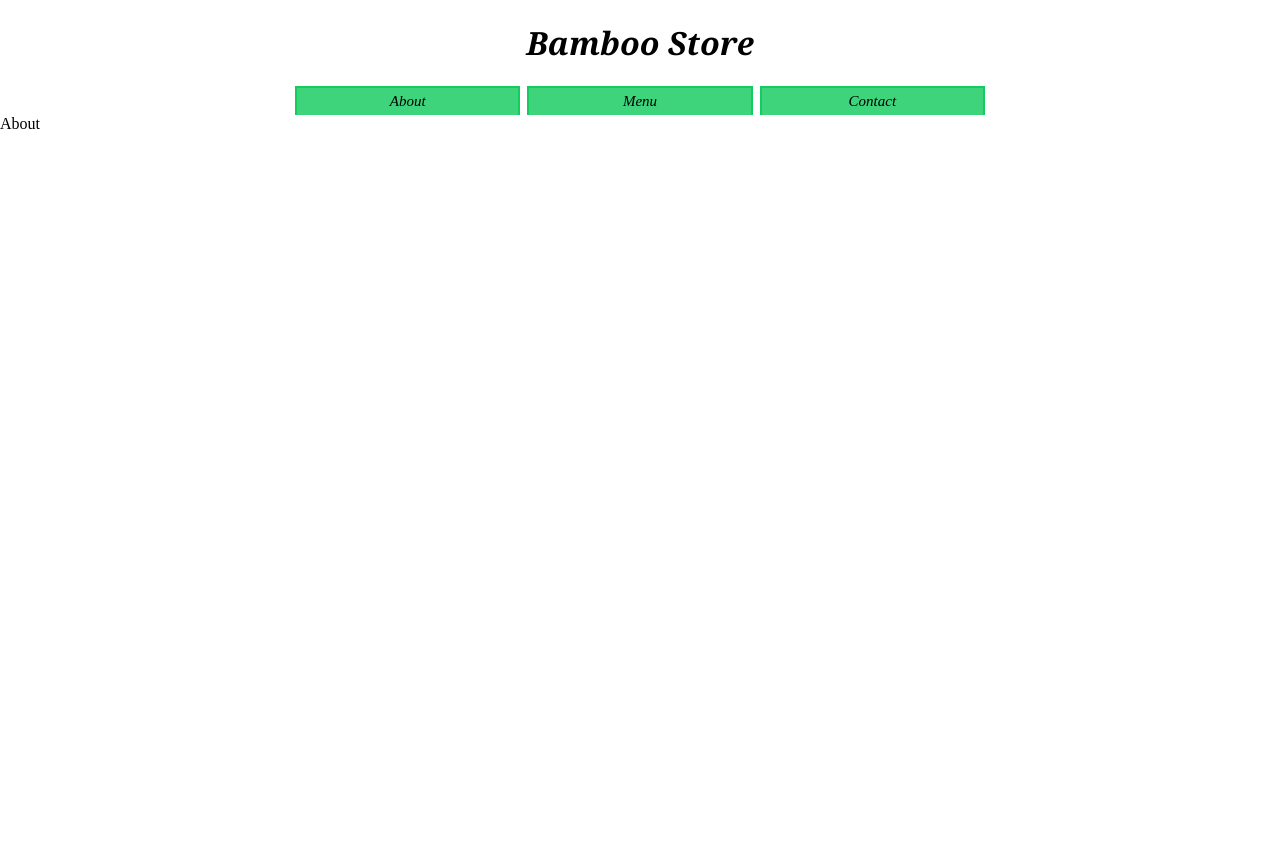
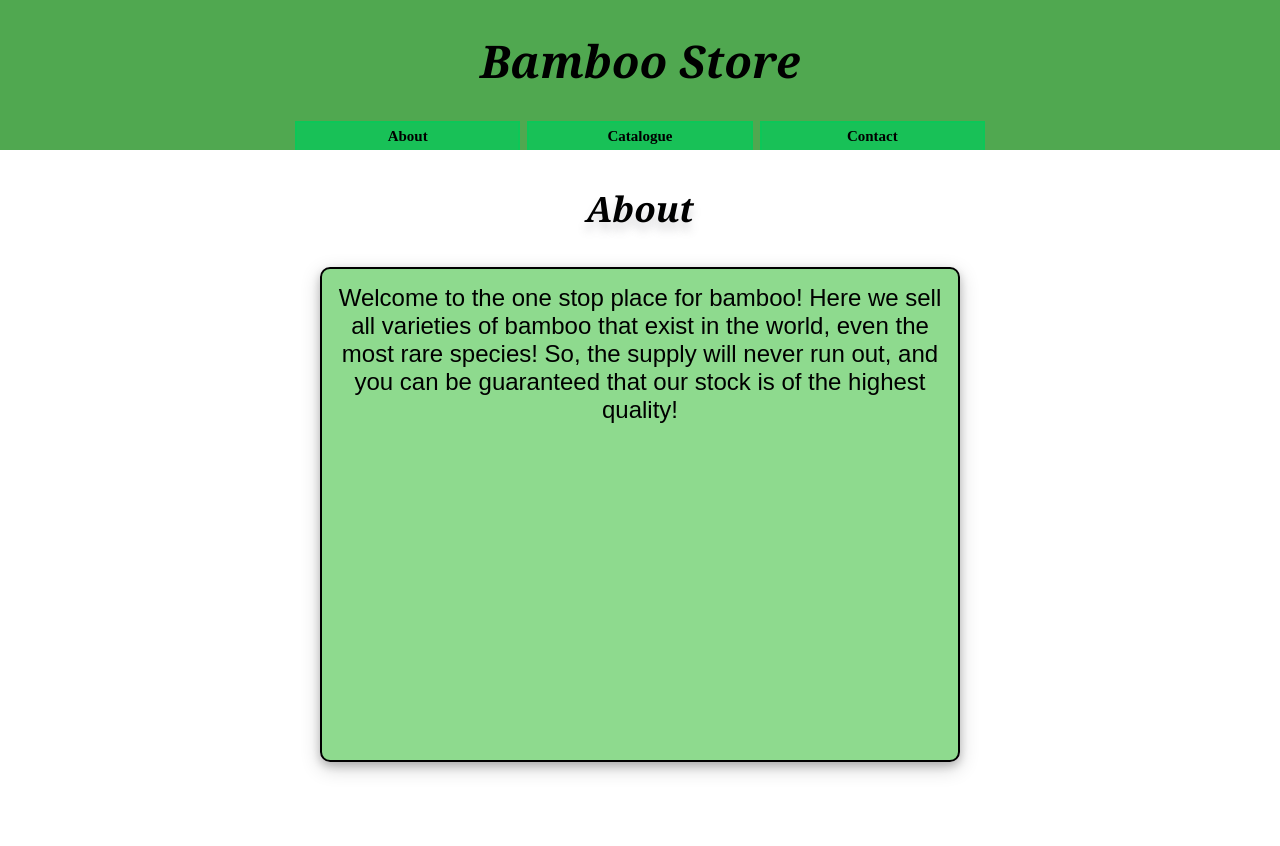
Before and after one commit to BambooCode98/restaurant-page, a website built with webpack: page dist/index.html in a window 1280 px wide. Before the commit the page ends 800 px from the top, so only its background shows below. Built offline with nearby package versions, Linux system fonts and the light colour scheme; files whose address does not match are found by name.

Commit message:
more styles applied and adding catalogue page

```diff
--- a/src/about.js
+++ b/src/about.js
@@ -2,7 +2,22 @@
 
 const page = document.querySelector('#page');
 const about = document.createElement('div');
+const aboutHeader = document.createElement('h3');
+const aboutInfo = document.createElement('div');
+const message = document.createElement('p');
+
+//classes
+aboutHeader.classList.add('headerMenu');
 about.classList.add('page0');
+aboutInfo.classList.add('info1');
+message.classList.add('message1');
 
-about.textContent = "About";
+//add page header
+aboutHeader.textContent = "About";
 page.append(about);
+about.append(aboutHeader);
+
+//page info
+about.append(aboutInfo);
+aboutInfo.append(message);
+message.innerHTML = "Welcome to the one stop place for bamboo! Here we sell all varieties of bamboo that exist in the world, even the most rare species! So, the supply will never run out, and you can be guaranteed that our stock is of the highest quality!";
--- a/src/contact.js
+++ b/src/contact.js
@@ -2,8 +2,16 @@
 
 const page = document.querySelector('#page');
 const contact = document.createElement('div');
+const contactHeader = document.createElement('h3');
+const contactInfo = document.createElement('div');
+
+contactHeader.classList.add('headerMenu');
 contact.classList.add('page2');
 
+//add the page heading
+contactHeader.textContent = "Contact";
+page.append(contact);
+contact.append(contactHeader);
 
-contact.textContent = "Contact";
-page.append(contact);
+//page information
+contact.append(contactInfo);
--- a/src/doc-elements.js
+++ b/src/doc-elements.js
@@ -5,7 +5,7 @@ const tabBox = document.createElement('div');
   tabBox.classList.add('tabBox');
 // create tabs
 let tab1 = "About";
-let tab2 = "Menu";
+let tab2 = "Catalogue";
 let tab3 = "Contact";
 export let tabs = [tab1, tab2, tab3];
 
--- a/src/index.js
+++ b/src/index.js
@@ -20,18 +20,18 @@ const contactPage = document.querySelector('.page2');
 
 about.addEventListener('click', function() {
   aboutPage.style.visibility = 'visible';
-  menuPage.style.visibility = 'hidden';
+  menuPage.style.display = "none";
   contactPage.style.visibility = 'hidden';
 })
 
 menu.addEventListener('click', function() {
   aboutPage.style.visibility = 'hidden';
-  menuPage.style.visibility = 'visible';
+  menuPage.style.display = 'block';
   contactPage.style.visibility = 'hidden';
 })
 
 contact.addEventListener('click', function() {
   aboutPage.style.visibility = 'hidden';
-  menuPage.style.visibility = 'hidden';
+  menuPage.style.display = "none";
   contactPage.style.visibility = 'visible';
 })
--- a/src/menu.js
+++ b/src/menu.js
@@ -2,7 +2,34 @@
 
 const page = document.querySelector('#page');
 const menu = document.createElement('div');
+const menuHeader = document.createElement('h3');
+const menuInfo = document.createElement('div');
+const catalogue = document.createElement('div');
+
+menuHeader.classList.add('headerMenu');
 menu.classList.add('page1');
+catalogue.classList.add('catalogue');
+menuInfo.classList.add('info2');
 
-menu.textContent = "Menu";
+//add page header
+menuHeader.textContent = "Catalogue";
 page.append(menu);
+menu.append(menuHeader);
+
+//add page info
+menu.append(menuInfo);
+menuInfo.append(catalogue);
+
+// products list
+let plant1 = "Aureosulcata";
+let plant2 = "Parvifolia";
+let plant3 = "Nigra: 'Henon'";
+let plant4 = "Aurea";
+let plantCatalogue = [plant1, plant2, plant3, plant4];
+
+for(let i = 0; i < plantCatalogue.length; i++) {
+  let plantCard = document.createElement('div');
+  plantCard.classList.add('plantList' + [i]);
+  plantCard.textContent = plantCatalogue[i];
+  catalogue.append(plantCard);
+}
--- a/src/style.css
+++ b/src/style.css
@@ -10,15 +10,19 @@ body{
   justify-content: space-between;
   align-items: center;
   flex-flow: column;
+  background-color: rgb(80, 168, 80);
 }
 
 #page{
   display: grid;
-  height: 80vh;
+  height: 90vh;
   width: 100%;
-  /* justify-content: flex-start;
-  align-items: center;
-  flex-flow: column; */
+}
+
+.page0, .page1, .page2{
+  grid-column: 1;
+  grid-row: 1;
+  background-color: white;
 }
 
 .header{
@@ -28,6 +32,17 @@ body{
   display: flex;
   justify-content: center;
   align-items: center;
+  font-size: 45px;
+}
+
+.headerMenu{
+  font-family: Georgia, 'Times New Roman', Times, serif;
+  font-style: italic;
+  font-size: 35px;
+  width: 100%;
+  display: flex;
+  justify-content: center;
+  text-shadow: 0 8px 8px rgba(112, 112, 121, 0.25);
 }
 
 .tabBox{
@@ -48,48 +63,66 @@ body{
   justify-content: center;
   align-items: center;
   font-size: 15px;
-  font-style: oblique;
+  font-weight: bold;
   cursor: pointer;
+}
+
+.tabs0:hover, .tabs1:hover, .tabs2:hover{
+  background-color: rgba(50, 122, 77, 0.637);
+  border-color: rgba(50, 122, 77, 0.637);
 }
 
 .page0{
   visibility: visible;
 }
 
-.tabs1{
-  list-style-type: none;
-  padding: 5px;
-  border: 2px rgba(10, 201, 89, 0.788) solid;
-  border-bottom: none;
-  background-color: rgba(10, 201, 89, 0.788);
-  width: 30%;
-  display: flex;
-  justify-content: center;
-  align-items: center;
-  font-size: 15px;
-  font-style: oblique;
-  cursor: pointer;
-}
-
 .page1{
-  visibility: hidden;
-}
-
-.tabs2{
-  list-style-type: none;
-  padding: 5px;
-  border: 2px rgba(10, 201, 89, 0.788) solid;
-  border-bottom: none;
-  background-color: rgba(10, 201, 89, 0.788);
-  width: 30%;
-  display: flex;
-  justify-content: center;
-  align-items: center;
-  font-size: 15px;
-  font-style: oblique;
-  cursor: pointer;
+  /* visibility: hidden; */
+  display: none;
+  overflow-y: scroll;
+  overflow-x: hidden;
 }
 
 .page2{
   visibility: hidden;
 }
+
+.info1, .info2{
+  margin: 0px 25%;
+  height: 80%;
+  font-family: fantasy;
+  font-size: 24px;
+}
+
+.info2{
+ border: 2px green solid;
+}
+
+.catalogue{
+  font-size: 12px;
+  display: grid;
+  border: red 2px solid;
+  gap: 10px;
+  padding: 20px;
+  height: 1000%;
+  display: flex;
+  flex: 2 1 auto;
+  flex-direction: column;
+  justify-content: center;
+}
+
+.plantList0, .plantList2, .plantList3, .plantList1{
+  border: green 2px solid;
+  height: 10px;
+  width:45px;
+}
+
+.message1{
+  border: black solid 2px;
+  border-radius: 10px;
+  box-shadow: 0 4px 8px 0 rgba(0, 0, 0, 0.2), 0 6px 20px 0 rgba(0, 0, 0, 0.19);
+  background-color: rgba(133, 216, 133, 0.925);
+  height: 80%;
+  padding: 15px;
+  text-align: center;
+}
```
Also changed, not shown: dist/main.js.
